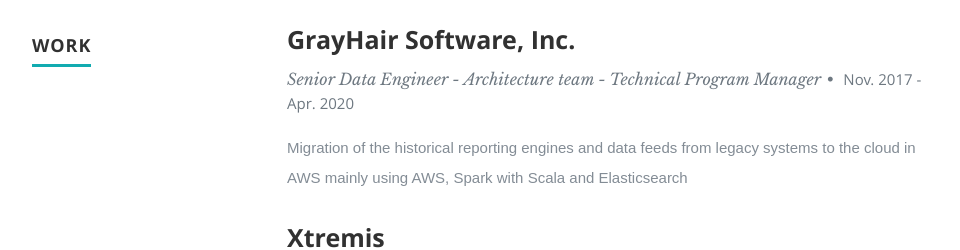
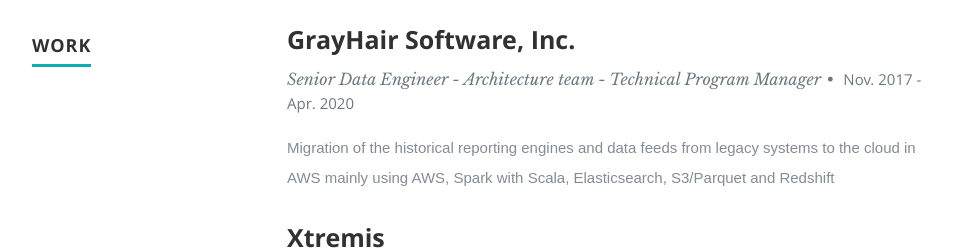
Before and after one commit to sylvinho81/resume, a React (Create React App) app: page / in a window 1280 px wide. Shown: the part 1520-1770 px from the top of the page, without its empty margins (118-1078 px from the left). Built offline with nearby package versions, Linux system fonts and the light colour scheme.

Commit message:
Adding more description

```diff
--- a/src/resumeData.js
+++ b/src/resumeData.js
@@ -41,7 +41,7 @@
       "YearOfStart":"2017",
       "MonthOfLeaving":"Apr.",
       "YearOfLeaving":"2020",
-      "Achievements":"Migration of the historical reporting engines and data feeds from legacy systems to the cloud in AWS mainly using AWS, Spark with Scala and Elasticsearch"
+      "Achievements":"Migration of the historical reporting engines and data feeds from legacy systems to the cloud in AWS mainly using AWS, Spark with Scala, Elasticsearch, S3/Parquet and Redshift"
     },
     {
       "CompanyName":"Xtremis",
```
